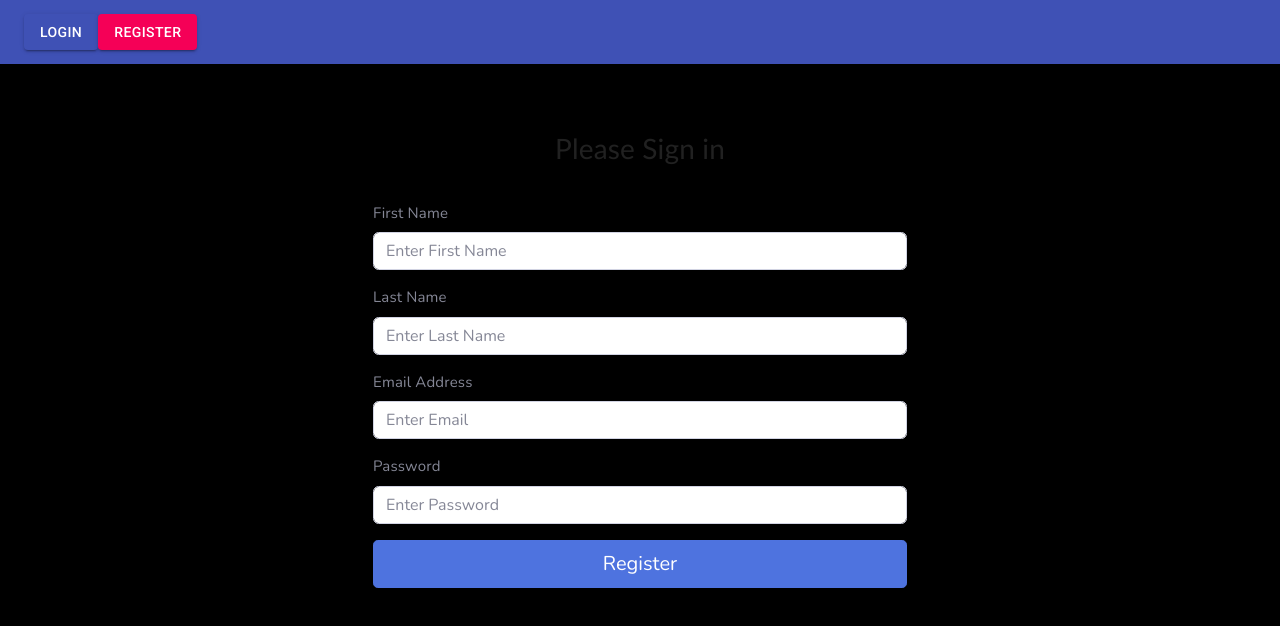
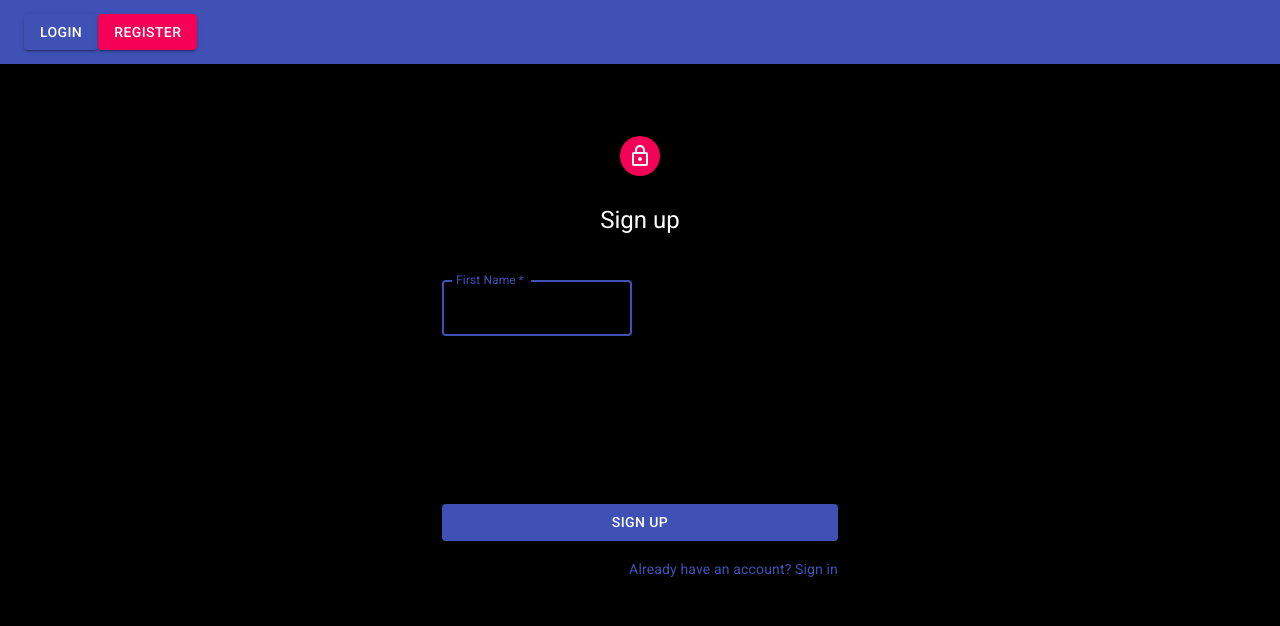
Before and after one commit to Epanastatis2020/CommuniHub, a React (Create React App) app in the folder client/: page /register in a window 1280 px wide. Shown: the top 626 px of the page. Built offline with nearby package versions, Linux system fonts and the light colour scheme.

Commit message:
updated Register page to Mui version

```diff
--- a/client/src/components/Register/Register.js
+++ b/client/src/components/Register/Register.js
@@ -2,8 +2,60 @@
 import { useHistory } from 'react-router-dom';
 import { registerUser, getUsers } from '../../utils/userFunctions';
 import { checkFormFields } from './checkFormFields';
+import Avatar from '@material-ui/core/Avatar';
+import Button from '@material-ui/core/Button';
+import CssBaseline from '@material-ui/core/CssBaseline';
+import TextField from '@material-ui/core/TextField';
+import Link from '@material-ui/core/Link';
+import Grid from '@material-ui/core/Grid';
+import Box from '@material-ui/core/Box';
+import LockOutlinedIcon from '@material-ui/icons/LockOutlined';
+import Typography from '@material-ui/core/Typography';
+import { makeStyles, withStyles } from '@material-ui/core/styles';
+import Container from '@material-ui/core/Container';
 
-function Register(props) {
+function Copyright() {
+  return (
+    <Typography variant="body2" color="textSecondary" align="center">
+      {'Copyright © '}
+      <Link color="inherit" href="https://material-ui.com/">
+        CommuniHub
+      </Link>{' '}
+      {new Date().getFullYear()}
+      {'.'}
+    </Typography>
+  );
+}
+
+const useStyles = makeStyles((theme) => ({
+  paper: {
+    marginTop: theme.spacing(8),
+    display: 'flex',
+    flexDirection: 'column',
+    alignItems: 'center',
+  },
+  avatar: {
+    margin: theme.spacing(1),
+    backgroundColor: theme.palette.secondary.main,
+  },
+  form: {
+    width: '100%', // Fix IE 11 issue.
+    marginTop: theme.spacing(3),
+  },
+  submit: {
+    margin: theme.spacing(3, 0, 2),
+  },
+}));
+
+const WhiteTextTypography = withStyles({
+    root: {
+      color: "#FFFFFF"
+    }
+  })(Typography);
+
+export default function Register() {
+  const classes = useStyles();
+
   const history = useHistory();
 
     const [registerState, setRegisterState] = useState({
@@ -50,76 +102,99 @@
                 }
             });
         } else {
+          console.log(userData);
             console.log('Form has errors.');
         }
     };
 
   return (
-        <div className="container">
-            <div className="row">
-                <div className="mx-auto mt-5 col-md-6">
-                    <form noValidate onSubmit={onSubmit}>
-                        <h1 className="mb-3 h3 font-weight normal">Please Sign in</h1>
-                        <div className="form-group">
-                            <label htmlFor="first_name">First Name</label>
-                            <input
-                                type="text"
-                                refs="first_name"
-                                className="form-control"
+    <Container component="main" maxWidth="xs">
+      <CssBaseline />
+      <div className={classes.paper}>
+        <Avatar className={classes.avatar}>
+          <LockOutlinedIcon />
+        </Avatar>
+        <WhiteTextTypography component="h1" variant="h5">
+          Sign up
+        </WhiteTextTypography>
+        <form className={classes.form} noValidate onSubmit={onSubmit}>
+          <Grid container spacing={2}>
+            <Grid item xs={12} sm={6}>
+              <TextField
+                autoComplete="fname"
+                autoFocus
+                fullWidth
+                id="firstName"
+                label="First Name"
                 name="first_name"
-                                placeholder="Enter First Name"
+                onChange={onChange}
+                required
                 value={registerState.first_name}
+                variant="outlined"
+              />
+            </Grid>
+            <Grid item xs={12} sm={6}>
+              <TextField
+                autoComplete="lname"
+                fullWidth
+                id="lastName"
+                label="Last Name"
+                name="last_name"
                 onChange={onChange}
+                required
+                value={registerState.last_name}
+                variant="outlined"
               />
-                            <span style={{ color: 'red' }}>{registerState.errors['first_name']}</span>
-                        </div>
-                        <div className="form-group">
-                            <label htmlFor="last_name">Last Name</label>
-                            <input
-                                type="text"
-                                refs="last_name"
-                                className="form-control"
-                                name="last_name"
-                                placeholder="Enter Last Name"
-                                value={registerState.last_name}
+            </Grid>
+            <Grid item xs={12}>
+              <TextField
+                autoComplete="email"
+                fullWidth
+                id="email"
+                label="Email Address"
+                name="email"
                 onChange={onChange}
+                required
+                value={registerState.email}
+                variant="outlined"
               />
-                            <span style={{ color: 'red' }}>{registerState.errors['last_name']}</span>
-                        </div>
-                        <div className="form-group">
-                            <label htmlFor="email">Email Address</label>
-                            <input
-                                type="email"
-                                refs="email"
-                                className="form-control"
-                                name="email"
-                                placeholder="Enter Email"
-                                value={registerState.email}
+            </Grid>
+            <Grid item xs={12}>
+              <TextField
+                autoComplete="current-password"
+                fullWidth
+                id="password"
+                label="Password"
+                name="password"
                 onChange={onChange}
+                required
+                type="password"
+                value={registerState.password}
+                variant="outlined"
               />
-                            <span style={{ color: 'red' }}>{registerState.errors['email']}</span>
-                        </div>
-                        <div className="form-group">
-                            <label htmlFor="password">Password</label>
-                            <input
-                                type="password"
-                                refs="password"
-                                className="form-control"
-                                name="password"
-                                placeholder="Enter Password"
-                                value={registerState.password}
-                                onChange={onChange}
-                            />
-                            <span style={{ color: 'red' }}>{registerState.errors['password']}</span>
-                        </div>
-                        <button type="submit" className="btn btn-lg btn-primary btn-block">
-                            Register
-                        </button>
+            </Grid>
+          </Grid>
+          <Button
+            type="submit"
+            fullWidth
+            variant="contained"
+            color="primary"
+            className={classes.submit}
+          >
+            Sign Up
+          </Button>
+          <Grid container justify="flex-end">
+            <Grid item>
+              <Link href="/login" variant="body2">
+                Already have an account? Sign in
+              </Link>
+            </Grid>
+          </Grid>
         </form>
       </div>
-            </div>
-        </div>
+      <Box mt={5}>
+        <Copyright />
+      </Box>
+    </Container>
   );
 }
-
-export default Register;
```
Lines whose indentation alone changed are shown as unchanged.
